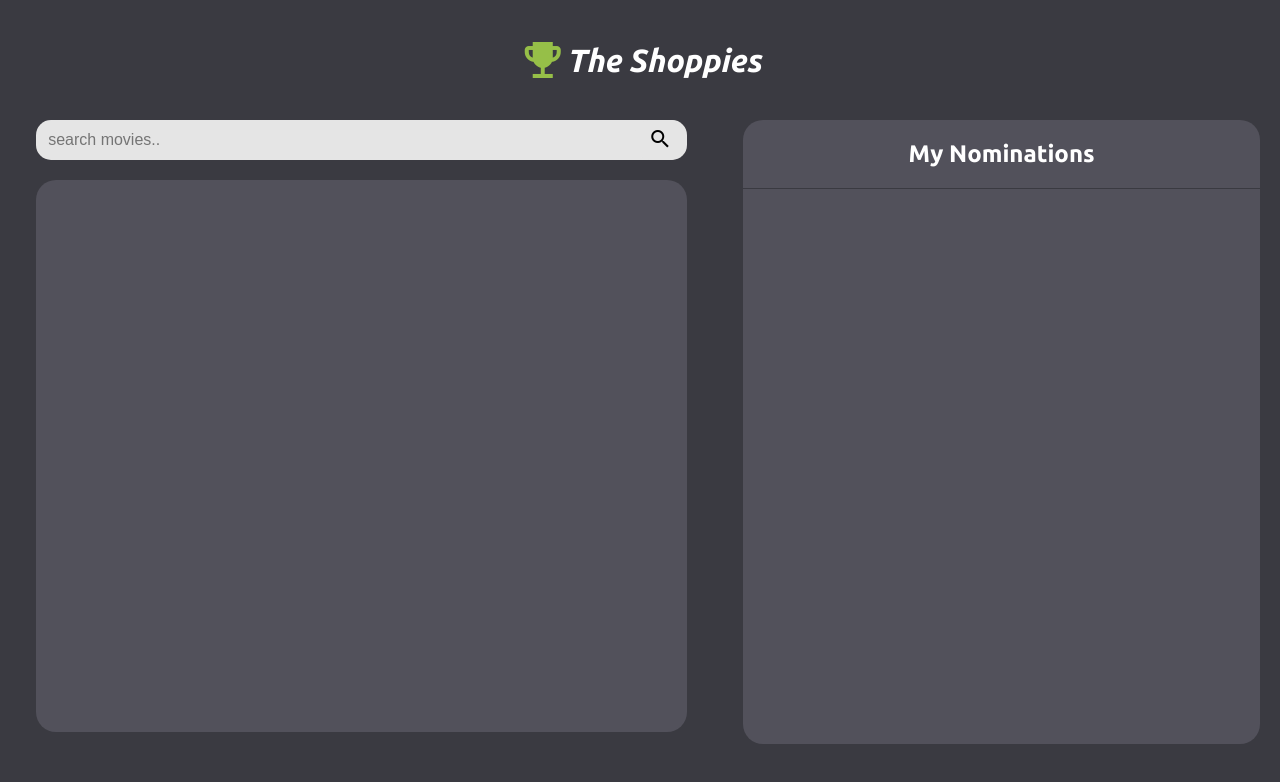
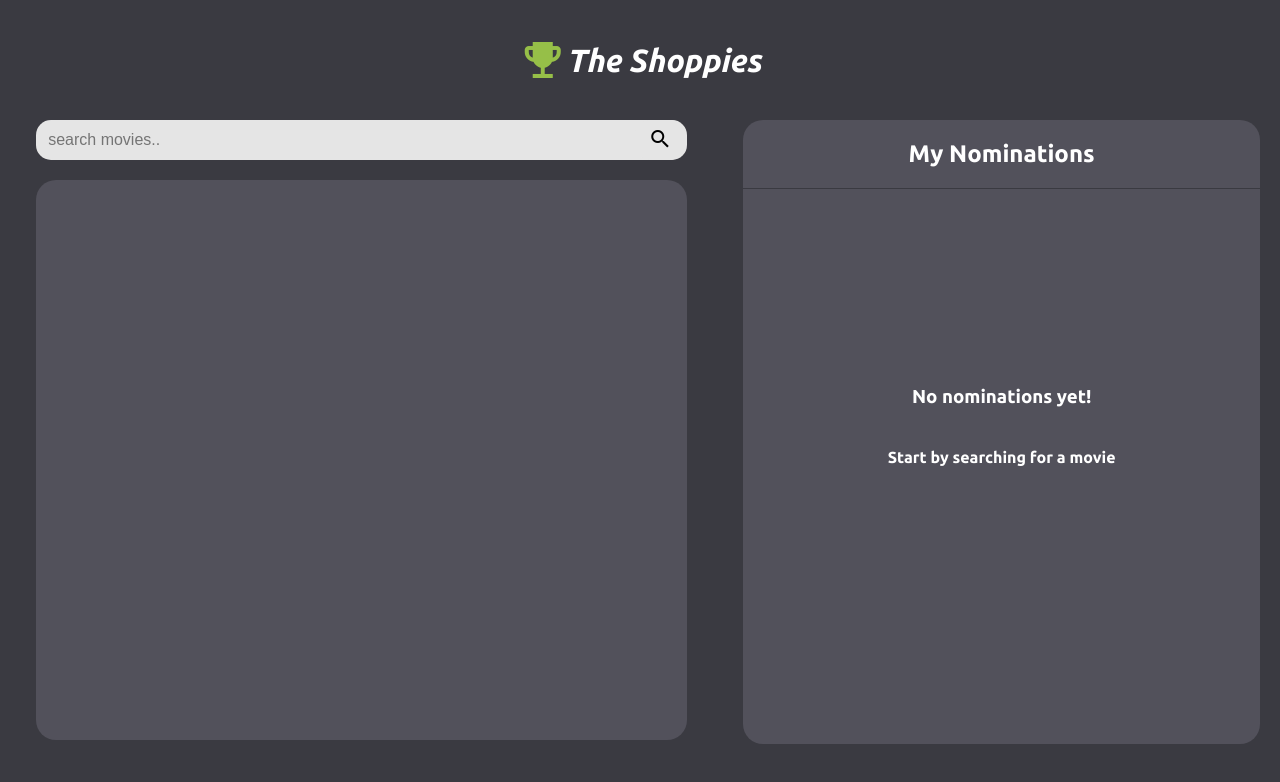
Before and after one commit to C1ndyy/TheShoppies, a React (Create React App) app: page / in a window 1280 px wide. Shown: the top 782 px of the page. Built offline with nearby package versions, Linux system fonts and the light colour scheme.

Commit message:
fix bugs

```diff
--- a/src/components/Nominations/Nominations.css
+++ b/src/components/Nominations/Nominations.css
@@ -24,6 +24,14 @@
   padding-bottom: 20px;
 }
 
+.Nominations .no-nominations {
+  height: 70%;
+  display: flex;
+  flex-direction: column;
+  justify-content: center;
+  align-items: center;
+}
+
 @media only screen and (min-width: 768px) {
   .Nominations {
     width: 50%;
--- a/src/components/Nominations/Nominations.jsx
+++ b/src/components/Nominations/Nominations.jsx
@@ -18,6 +18,12 @@ function Nominations({ nominations, setNominations, showNominations }) {
           setNominations={setNominations}
         />
       ))}
+      {nominations.length === 0 && (
+        <div className="no-nominations">
+          <h3>No nominations yet!</h3>
+          <h4>Start by searching for a movie</h4>
+        </div>
+      )}
     </div>
   );
 }
--- a/src/components/ResultItem/ResultItem.jsx
+++ b/src/components/ResultItem/ResultItem.jsx
@@ -16,8 +16,10 @@ function ResultItem({ movie, nominations, setNominations }) {
   useEffect(() => {
     if (alreadyNominated(movie)) {
       setNominated(true);
+    } else {
+      setNominated(false);
     }
-  }, []);
+  }, [nominations]);
 
   return (
     <div className="ResultItem">
--- a/src/components/SearchResults/SearchResults.css
+++ b/src/components/SearchResults/SearchResults.css
@@ -19,7 +19,7 @@
 
 @media only screen and (min-width: 768px) {
   .SearchResults {
-    height: 69vh;
+    height: 70vh;
     /* width: 50%; */
   }
 }
```
Also changed, not shown: 2 other files (tests, documents, lock files or other folders).
